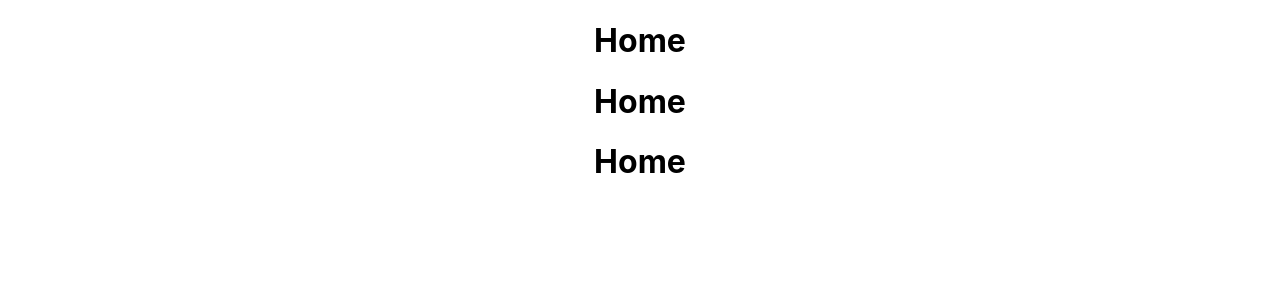
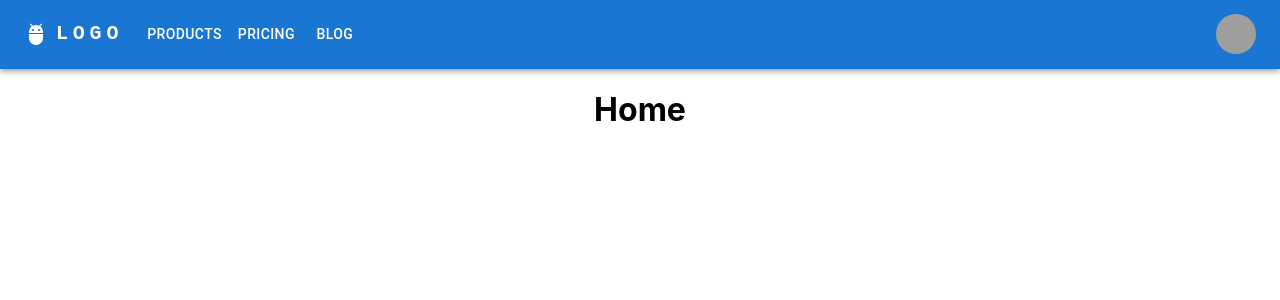
Before and after one commit to marcos-y/New-Project, a React (Create React App) app in the folder frontend/: page / in a window 1280 px wide. Shown: the top 300 px of the page. Built offline with nearby package versions, Linux system fonts and the light colour scheme; grey boxes are pictures that could not be loaded.

Commit message:
second-commit

```diff
--- a/frontend/package.json
+++ b/frontend/package.json
@@ -5,6 +5,7 @@
   "dependencies": {
     "@emotion/react": "^11.10.4",
     "@emotion/styled": "^11.10.4",
+    "@mui/icons-material": "^5.10.6",
     "@mui/material": "^5.10.6",
     "@testing-library/jest-dom": "^5.16.5",
     "@testing-library/react": "^13.4.0",
--- a/frontend/src/App.js
+++ b/frontend/src/App.js
@@ -1,5 +1,7 @@
 import './App.css';
 import { Route,Routes,Link } from 'react-router-dom';
+
+//Pages
 import Home from './pages/Home/Home';
 import Login from './pages/Login/Login';
 import Smartphones from './pages/Products/Smartphones/Smartphones';
@@ -7,9 +9,13 @@
 import Drones from './pages/Products/Drones/Drones';
 import About from './pages/About/About';
 
+//Components
+import Navbar from './components/Navbar/Navbar';
+
 function App() {
   return (
     <div className="App">
+     <Navbar></Navbar>
      <Routes>
         <Route exact path='/' element={<Home/>} />
         <Route path='/login' element={<Login/>} />
--- /dev/null
+++ b/frontend/src/components/Navbar/Navbar.jsx
@@ -0,0 +1,162 @@
+import * as React from 'react';
+import AppBar from '@mui/material/AppBar';
+import Box from '@mui/material/Box';
+import Toolbar from '@mui/material/Toolbar';
+import IconButton from '@mui/material/IconButton';
+import Typography from '@mui/material/Typography';
+import Menu from '@mui/material/Menu';
+import MenuIcon from '@mui/icons-material/Menu';
+import Container from '@mui/material/Container';
+import Avatar from '@mui/material/Avatar';
+import Button from '@mui/material/Button';
+import Tooltip from '@mui/material/Tooltip';
+import MenuItem from '@mui/material/MenuItem';
+import AdbIcon from '@mui/icons-material/Adb';
+
+const pages = ['Products', 'Pricing', 'Blog'];
+const settings = ['Profile', 'Account', 'Dashboard', 'Logout'];
+
+const ResponsiveAppBar = () => {
+  const [anchorElNav, setAnchorElNav] = React.useState(null);
+  const [anchorElUser, setAnchorElUser] = React.useState(null);
+
+  const handleOpenNavMenu = (event) => {
+    setAnchorElNav(event.currentTarget);
+  };
+  const handleOpenUserMenu = (event) => {
+    setAnchorElUser(event.currentTarget);
+  };
+
+  const handleCloseNavMenu = () => {
+    setAnchorElNav(null);
+  };
+
+  const handleCloseUserMenu = () => {
+    setAnchorElUser(null);
+  };
+
+  return (
+    <AppBar position="static">
+      <Container maxWidth="xl">
+        <Toolbar disableGutters>
+          <AdbIcon sx={{ display: { xs: 'none', md: 'flex' }, mr: 1 }} />
+          <Typography
+            variant="h6"
+            noWrap
+            component="a"
+            href="/"
+            sx={{
+              mr: 2,
+              display: { xs: 'none', md: 'flex' },
+              fontFamily: 'monospace',
+              fontWeight: 700,
+              letterSpacing: '.3rem',
+              color: 'inherit',
+              textDecoration: 'none',
+            }}
+          >
+            LOGO
+          </Typography>
+
+          <Box sx={{ flexGrow: 1, display: { xs: 'flex', md: 'none' } }}>
+            <IconButton
+              size="large"
+              aria-label="account of current user"
+              aria-controls="menu-appbar"
+              aria-haspopup="true"
+              onClick={handleOpenNavMenu}
+              color="inherit"
+            >
+              <MenuIcon />
+            </IconButton>
+            <Menu
+              id="menu-appbar"
+              anchorEl={anchorElNav}
+              anchorOrigin={{
+                vertical: 'bottom',
+                horizontal: 'left',
+              }}
+              keepMounted
+              transformOrigin={{
+                vertical: 'top',
+                horizontal: 'left',
+              }}
+              open={Boolean(anchorElNav)}
+              onClose={handleCloseNavMenu}
+              sx={{
+                display: { xs: 'block', md: 'none' },
+              }}
+            >
+              {pages.map((page) => (
+                <MenuItem key={page} onClick={handleCloseNavMenu}>
+                  <Typography textAlign="center">{page}</Typography>
+                </MenuItem>
+              ))}
+            </Menu>
+          </Box>
+          <AdbIcon sx={{ display: { xs: 'flex', md: 'none' }, mr: 1 }} />
+          <Typography
+            variant="h5"
+            noWrap
+            component="a"
+            href=""
+            sx={{
+              mr: 2,
+              display: { xs: 'flex', md: 'none' },
+              flexGrow: 1,
+              fontFamily: 'monospace',
+              fontWeight: 700,
+              letterSpacing: '.3rem',
+              color: 'inherit',
+              textDecoration: 'none',
+            }}
+          >
+            LOGO
+          </Typography>
+          <Box sx={{ flexGrow: 1, display: { xs: 'none', md: 'flex' } }}>
+            {pages.map((page) => (
+              <Button
+                key={page}
+                onClick={handleCloseNavMenu}
+                sx={{ my: 2, color: 'white', display: 'block' }}
+              >
+                {page}
+              </Button>
+            ))}
+          </Box>
+
+          <Box sx={{ flexGrow: 0 }}>
+            <Tooltip title="Open settings">
+              <IconButton onClick={handleOpenUserMenu} sx={{ p: 0 }}>
+                <Avatar alt="Remy Sharp" src="/static/images/avatar/2.jpg" />
+              </IconButton>
+            </Tooltip>
+            <Menu
+              sx={{ mt: '45px' }}
+              id="menu-appbar"
+              anchorEl={anchorElUser}
+              anchorOrigin={{
+                vertical: 'top',
+                horizontal: 'right',
+              }}
+              keepMounted
+              transformOrigin={{
+                vertical: 'top',
+                horizontal: 'right',
+              }}
+              open={Boolean(anchorElUser)}
+              onClose={handleCloseUserMenu}
+            >
+              {settings.map((setting) => (
+                <MenuItem key={setting} onClick={handleCloseUserMenu}>
+                  <Typography textAlign="center">{setting}</Typography>
+                </MenuItem>
+              ))}
+            </Menu>
+          </Box>
+        </Toolbar>
+      </Container>
+    </AppBar>
+  );
+};
+export default ResponsiveAppBar;
--- a/frontend/src/pages/Home/Home.jsx
+++ b/frontend/src/pages/Home/Home.jsx
@@ -5,8 +5,6 @@
     return(
     <>
     <h1>Home</h1>
-    <h1>Home</h1>
-    <h1>Home</h1>
     </>
     )
 }
```
Also changed, not shown: 1 other file (tests, documents, lock files or other folders).
